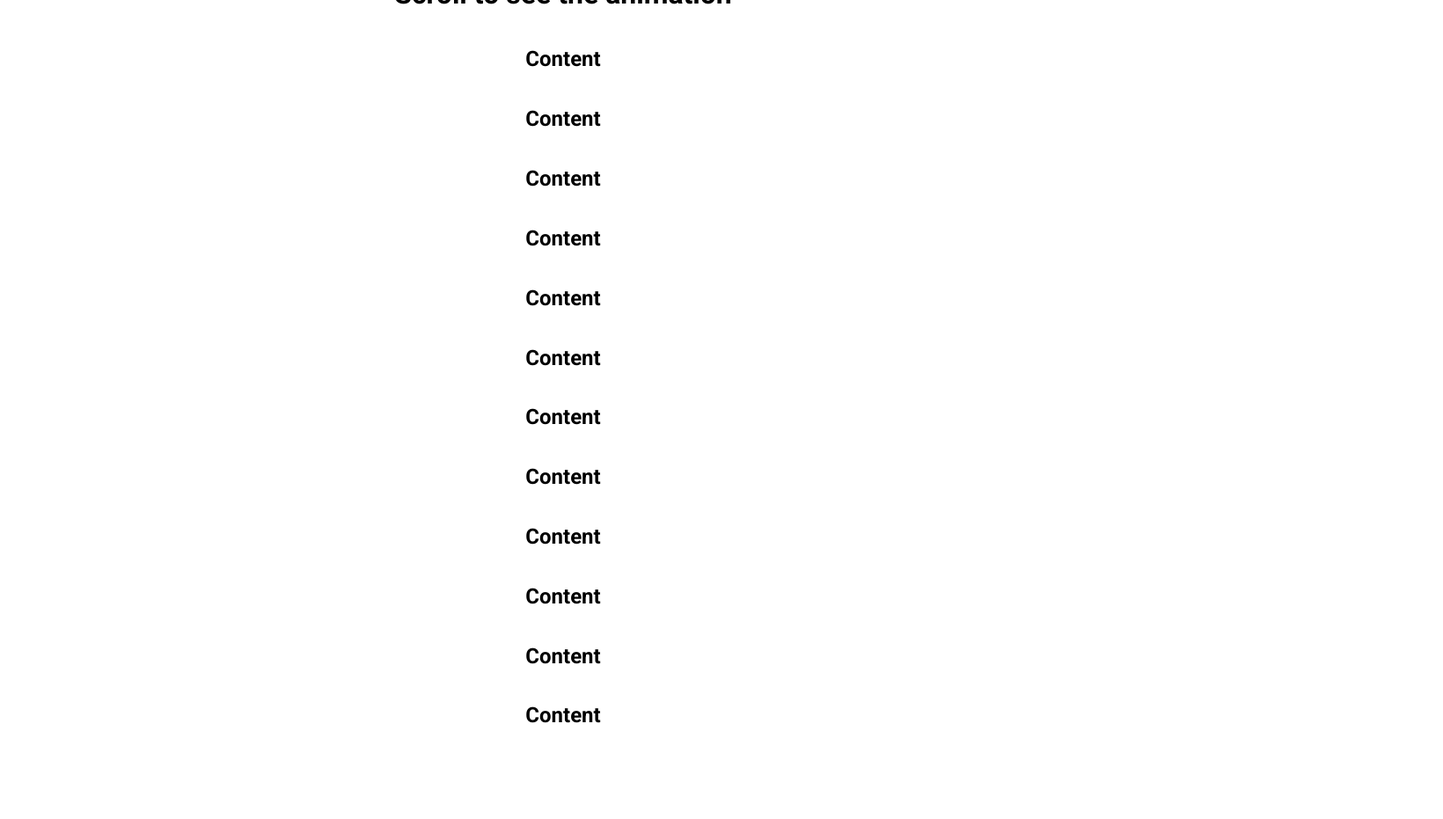
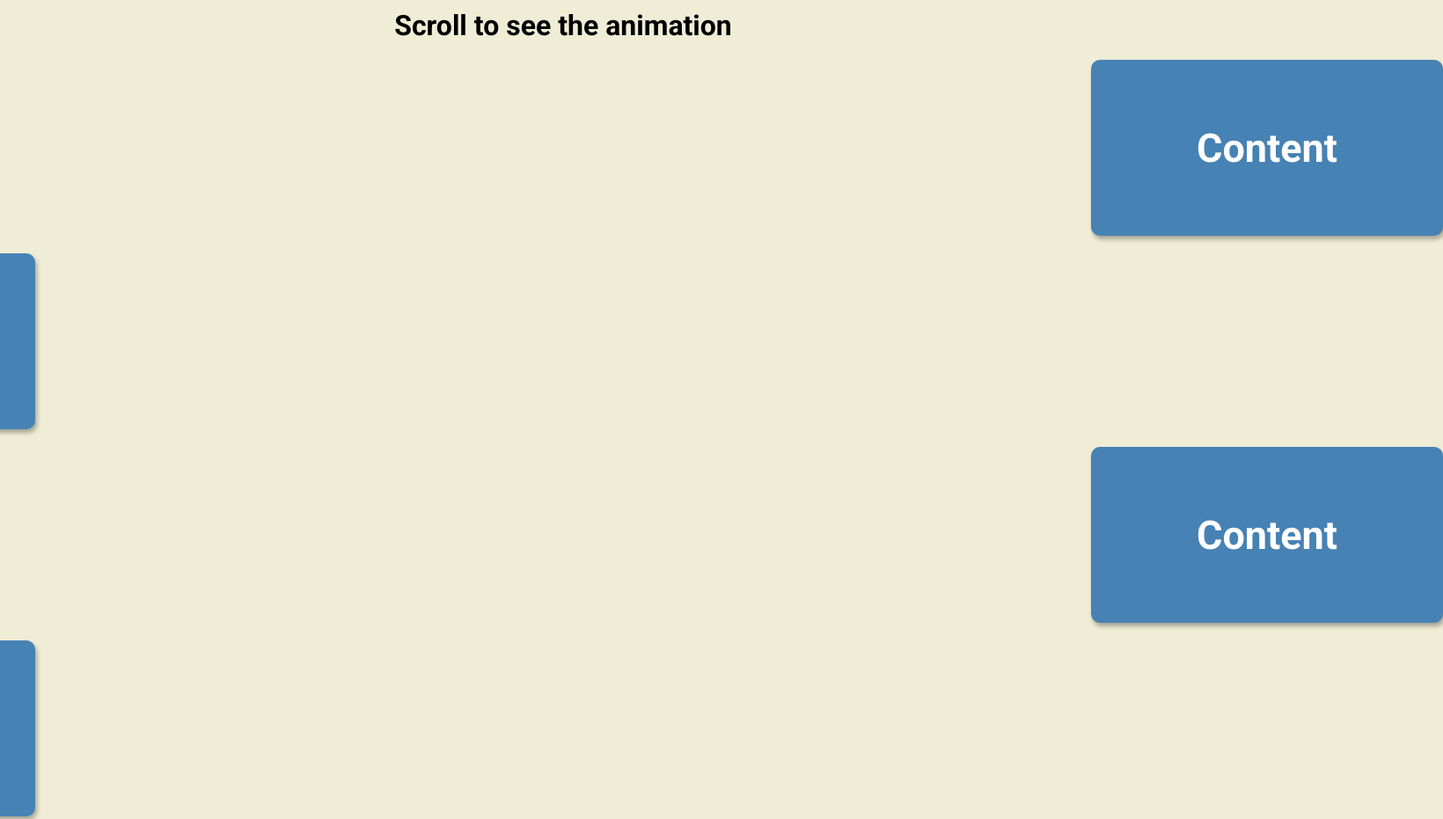
Before and after one commit to TreyK95/scroll_animation, a plain HTML site: page index.html in a window 1280 px wide. Shown: the top 931 px of the page at 88% size, 1640 px wide, since content can reach past the window. Before the commit the page ends 847 px from the top, so only its background shows below. Drawn offline with Linux system fonts and the light colour scheme.

Commit message:
css complete

```diff
--- a/style.css
+++ b/style.css
@@ -5,12 +5,42 @@
 }
 
 body {
+  background-color: #efedd6;
   font-family: "Roboto", sans-serif;
   display: flex;
   flex-direction: column;
   align-items: center;
   justify-content: center;
-  height: 100vh;
-  overflow: hidden;
   margin: 0;
 }
+
+h1 {
+  margin: 10px;
+}
+
+.box {
+  background-color: steelblue;
+  color: #fff;
+  display: flex;
+  align-items: center;
+  justify-content: center;
+  width: 400px;
+  height: 200px;
+  margin: 10px;
+  border-radius: 10px;
+  box-shadow: 2px 4px 5px rgba(0, 0, 0, 0.3);
+  transform: translateX(200%);
+  transform: transform 0.4s ease;
+}
+
+.box:nth-of-type(even) {
+  transform: translateX(-200%);
+}
+
+.box.show {
+  transform: translateX(0);
+}
+
+.box h2 {
+  font-size: 45px;
+}
```
